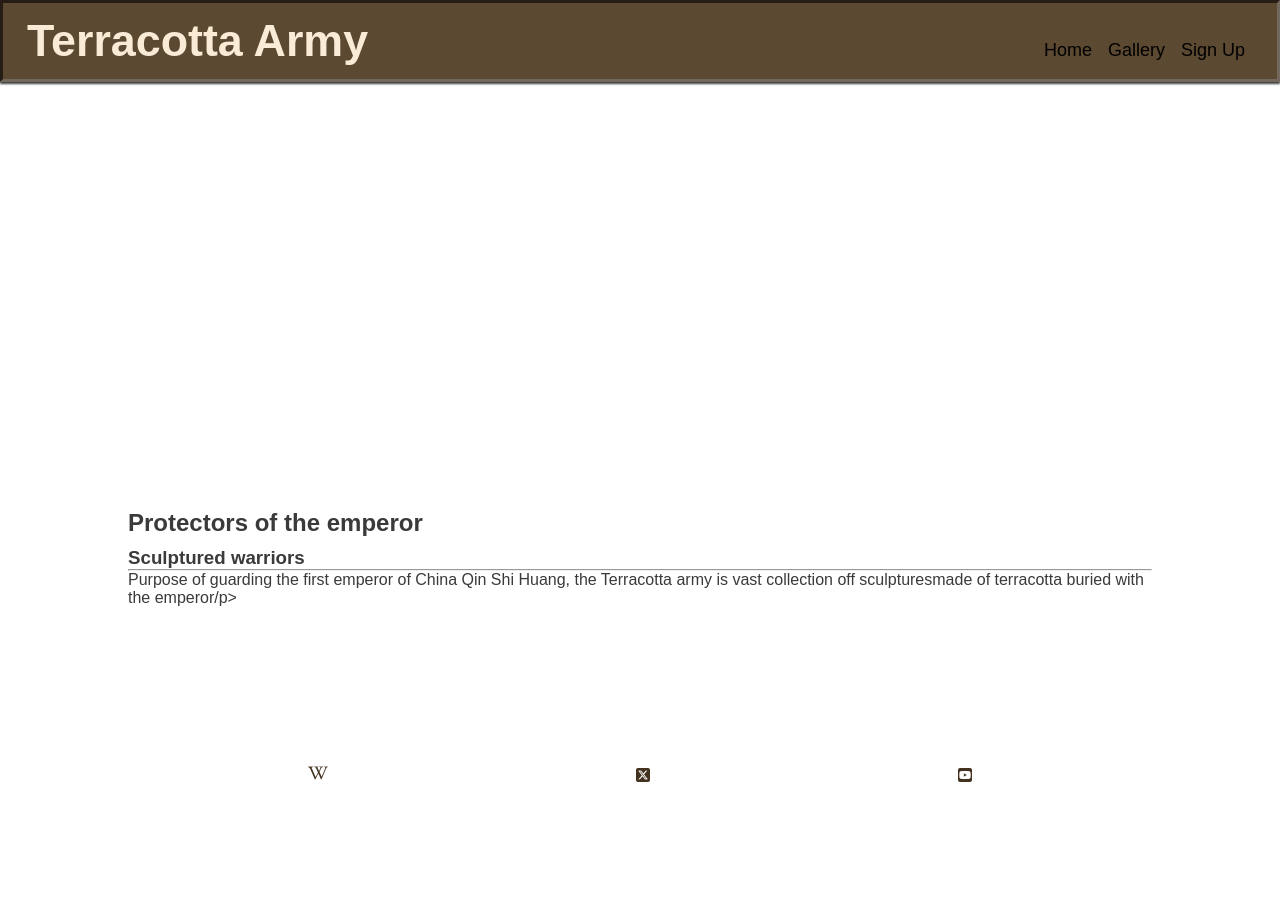
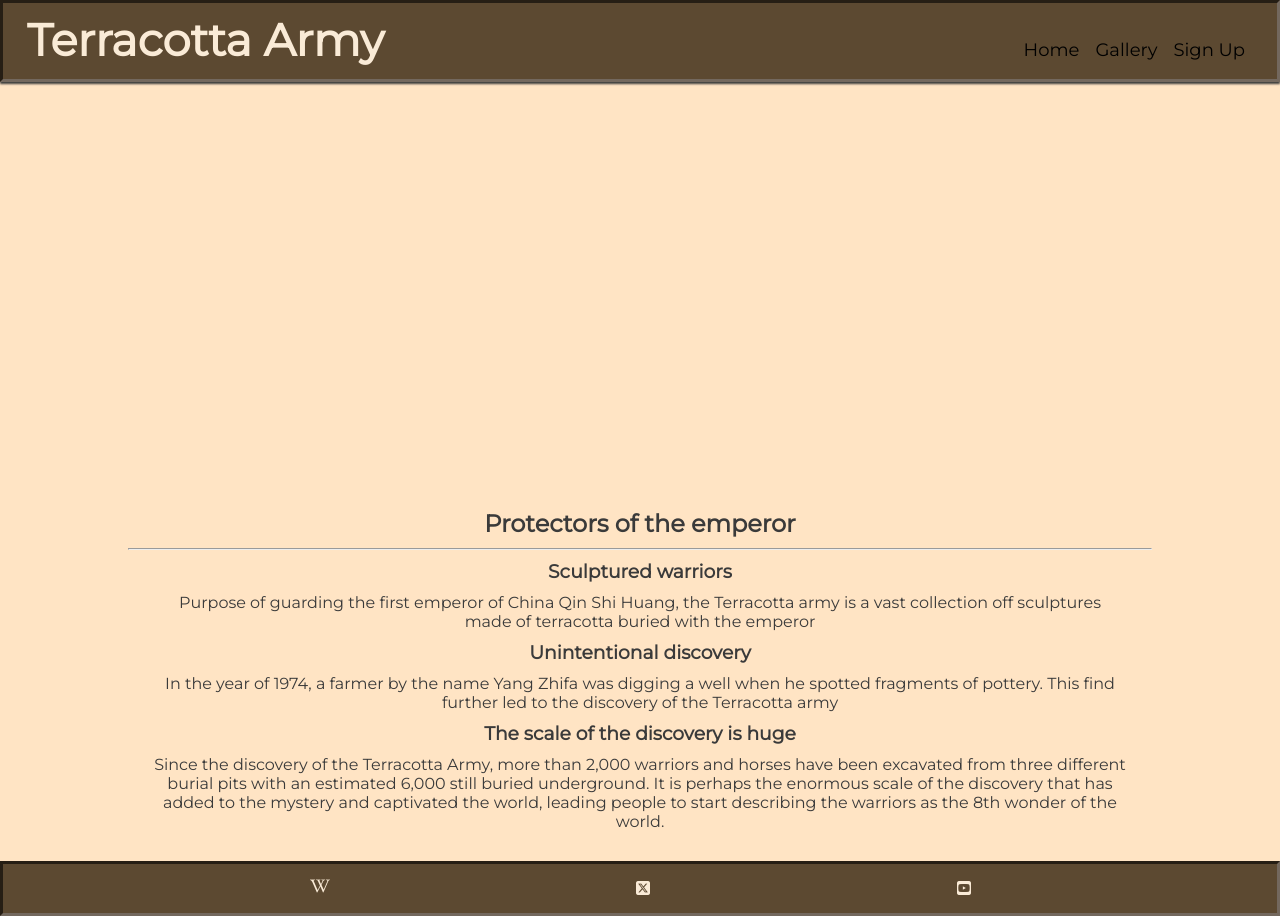
Before and after one commit to ReduanHalim/Project-1-HTML-CSS, a plain HTML site: page index.html in a window 1280 px wide. Before the commit the page ends 800 px from the top, so only its background shows below. Drawn offline with Linux system fonts and the light colour scheme.

Commit message:
Adding more text to main content and styling to the footer

```diff
--- a/assets/css/style.css
+++ b/assets/css/style.css
@@ -1,3 +1,5 @@
+ @import url('https://fonts.googleapis.com/css2?family=Montserrat&display=swap');
+
 * {
     padding: 0;
     margin: 0;
@@ -10,7 +12,7 @@ body
     min-height: 100vh;
     display: flex;
     flex-direction: column;
-    font-family: 'Crimson Text', sans-serif ;
+    font-family: 'Montserrat', sans-serif ;
 }
 
 header {
@@ -36,8 +38,10 @@ h1 {
 }
 
 main {
+    background-color: bisque;
     flex: 1 0 auto;
     margin-top: 47px;
+
 }
 
 #background-image {
@@ -49,10 +53,20 @@ main {
 #warrior {
     margin: 30px auto;
     width: 80%;
+    text-align: center;
 }
 
 #warrior h2 {
     margin-bottom: 10px;
+}
+
+#text {
+    margin: 10px;
+}
+
+p{
+    padding: 0 10px;
+    margin: 10px;
 }
 
 #menu {
@@ -96,7 +110,14 @@ nav {
 }
 #contact i {
     font-size: 100%;
-    color: rgb(66, 50, 31);
+    color:antiquewhite
+}
+
+footer {
+    border: inset 3px rgba(49, 47, 47, 0.575);
+    width: 100%;
+    background-color: rgb(92, 73, 49);
+
 }
 
 @media screen and (min-width: 768px) {
--- a/index.html
+++ b/index.html
@@ -43,16 +43,30 @@
 
         <section id="warrior">
             <h2> Protectors of the emperor</h2>
+            <hr>
+            <div id="text">
+                <h3>Sculptured warriors</h3>
+                <p>Purpose of guarding the first emperor of China Qin Shi Huang,
+                the Terracotta army is a vast collection off sculptures made of terracotta buried with the emperor<p>
+
+            </div>
+
             <div>
-                <h3>Sculptured warriors</h3>
-                <hr>
-                <p>Purpose of guarding the first emperor of China Qin Shi Huang, the Terracotta army is vast collection off sculpturesmade of terracotta buried with the emperor/p>
+                <h3>Unintentional discovery</h3>
+                <p>In the year of 1974, a farmer by the name Yang Zhifa was digging a well when he spotted fragments of pottery.
+                    This find further led to the discovery of the Terracotta army </p>
+            </div>
 
+            <div>
+                <h3>The scale of the discovery is huge</h3>
+                <p>Since the discovery of the Terracotta Army, more than 2,000 warriors and horses have been excavated from three different burial pits with an estimated
+                    6,000 still buried underground. It is perhaps the enormous scale of the discovery that has added to the mystery and captivated the world,
+                    leading people to start describing the warriors as the 8th wonder of the world.</p>
             </div>
         </section>
     </main>
 
-    <footer>
+    <footer class="footer">
         <ul id="contact">
             <li><a href="https://en.wikipedia.org/wiki/Terracotta_Army" target="_blank" rel="noopener"
             aria-label="visit wikipedia "><i class="fa-brands fa-wikipedia-w fa-bounce fa-xs"></i>
```
